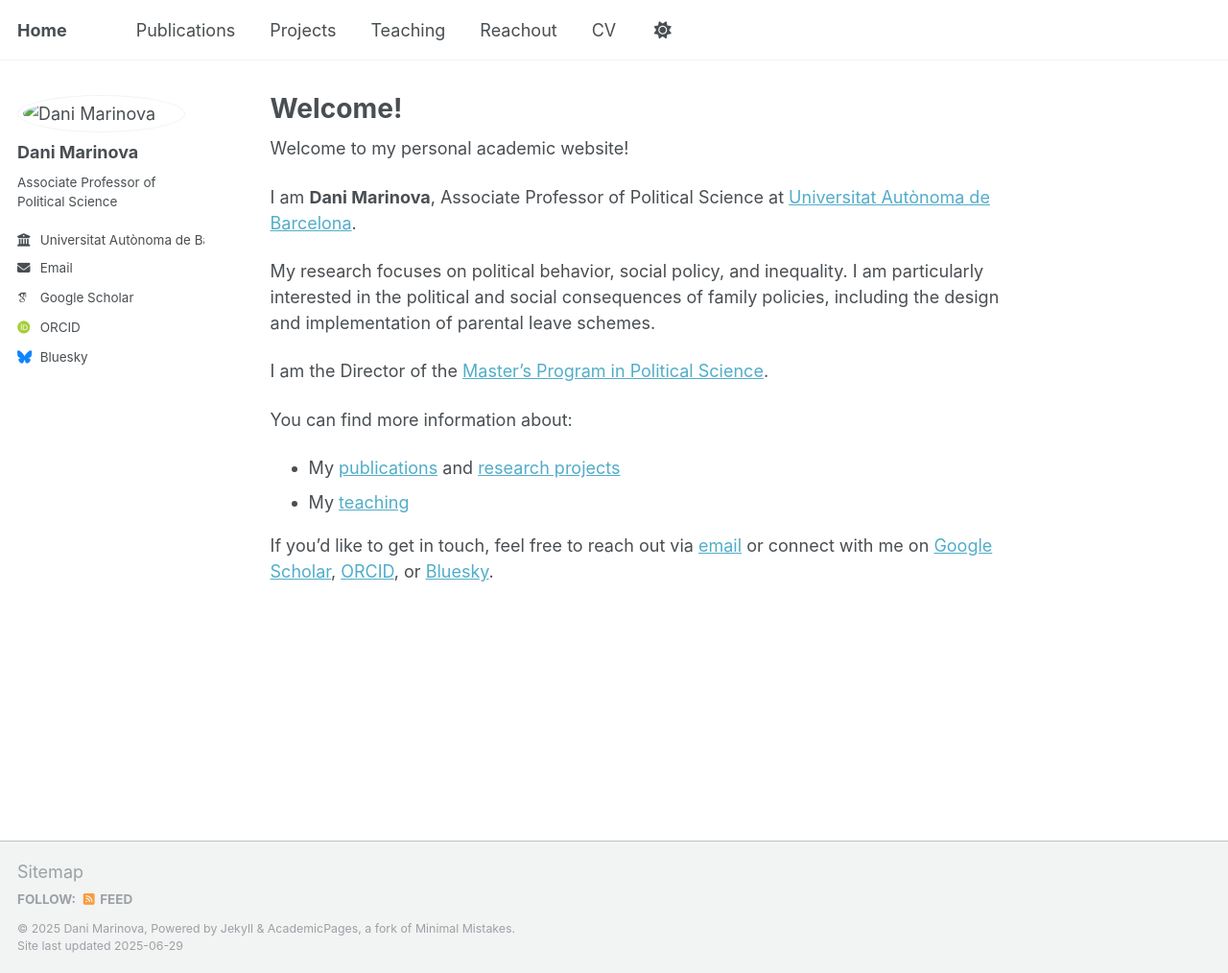
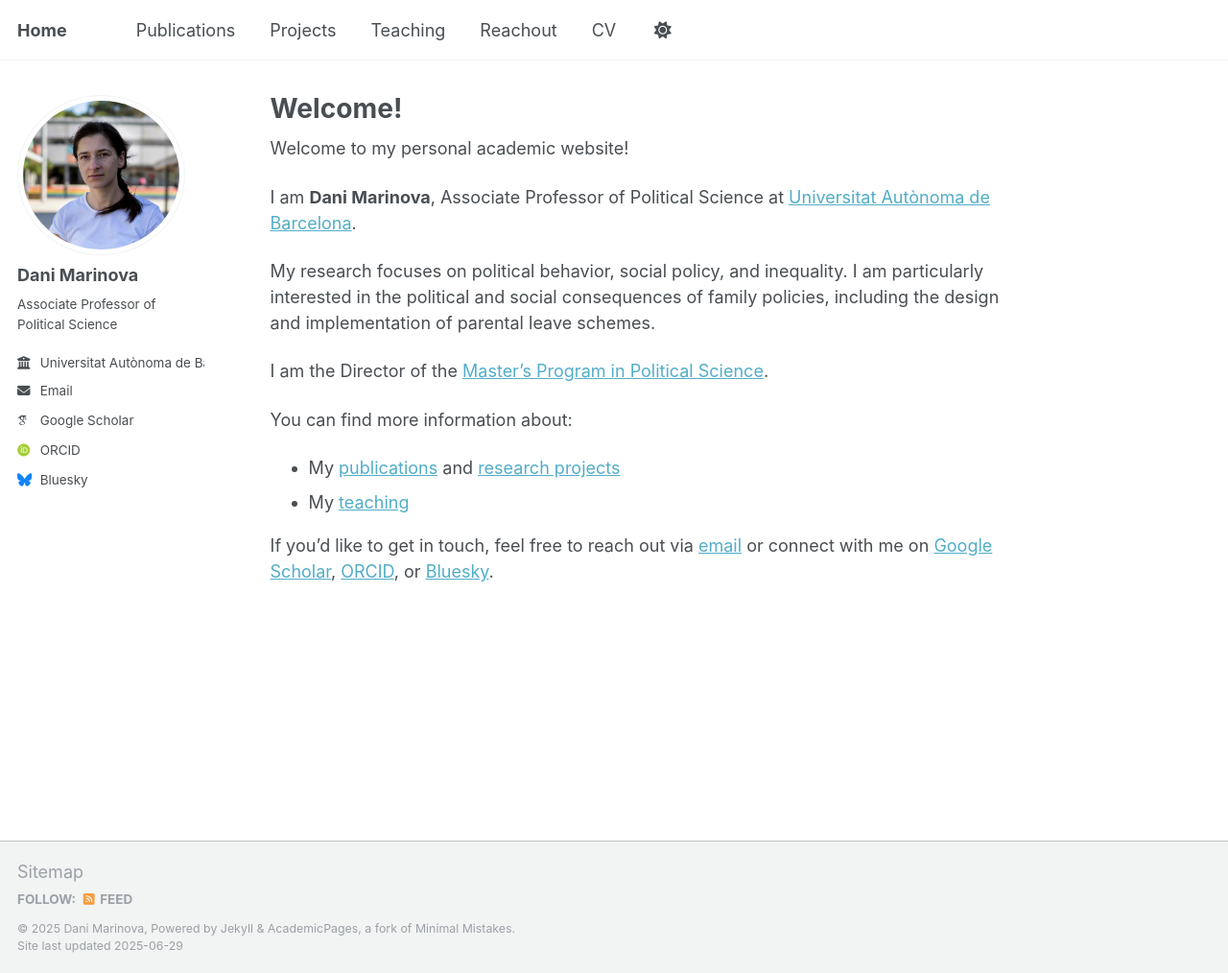
Before and after one commit to cyrila24/personal, a Jekyll site: the page built from index.md, in a window 1280 px wide and 1014 px high. Shown: the whole window at 96% size. Built offline with Jekyll 4.4.1, drawn with Linux system fonts in a browser that asks for light colours; some web fonts are replaced; a script that is not in the unit is left out.

Commit message:
Update author-profile.html

```diff
--- a/_includes/author-profile.html
+++ b/_includes/author-profile.html
@@ -7,11 +7,7 @@
 <div itemscope itemtype="http://schema.org/Person">
 
   <div class="author__avatar">
-    {% if author.avatar contains "://" %}
-    	<img src="{{ author.avatar }}" alt="{{ author.name }}"  fetchpriority="high" />
-    {% else %}
-    	<img src="{{ author.avatar | prepend: "/images/" | prepend: base_path }}" class="author__avatar" alt="{{ author.name }}"  fetchpriority="high" />
-    {% endif %}
+<img src="{{ author.avatar | relative_url }}" class="author__avatar" alt="{{ author.name }}" fetchpriority="high" />
   </div>
 
   <div class="author__content">
```
